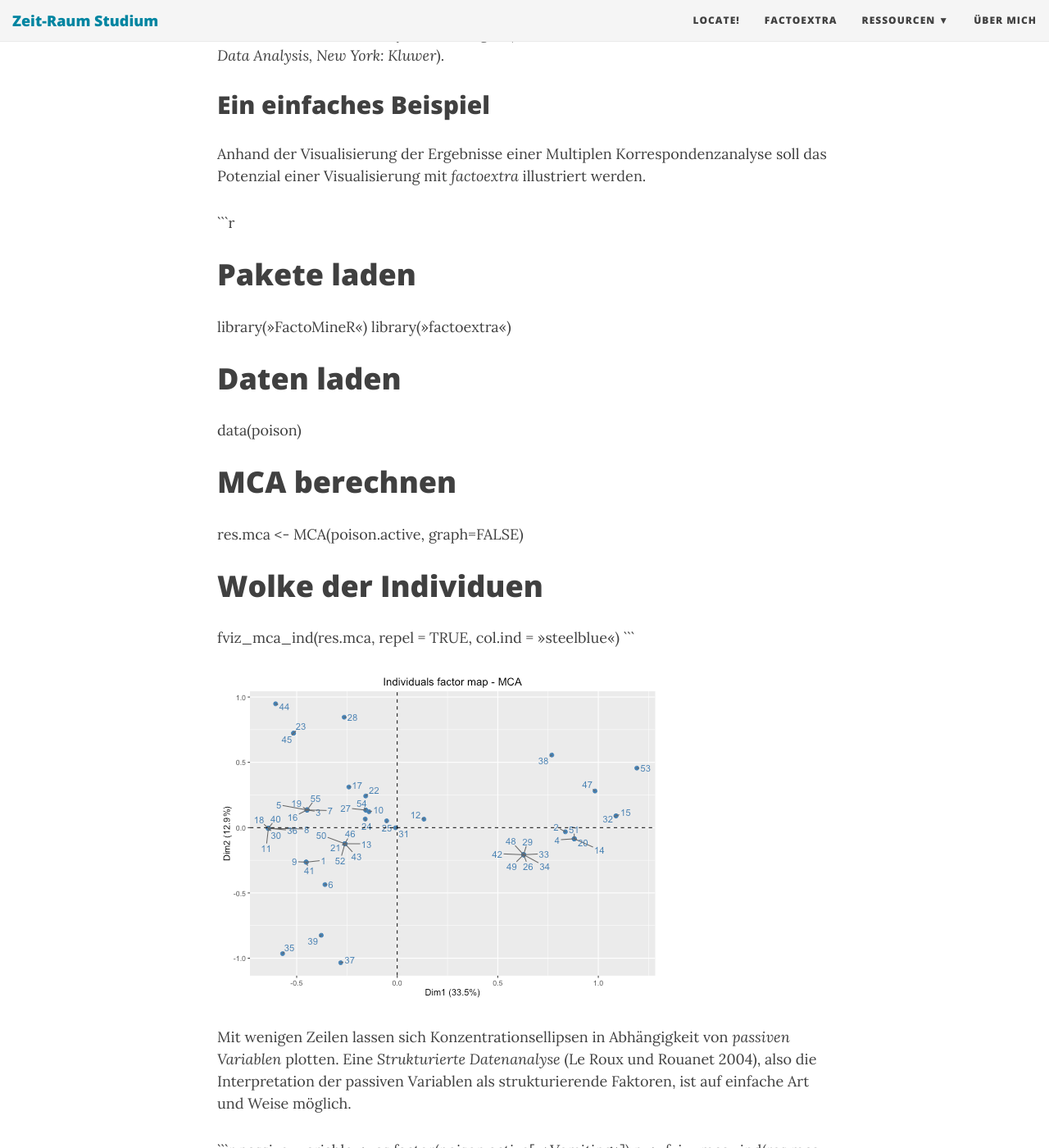
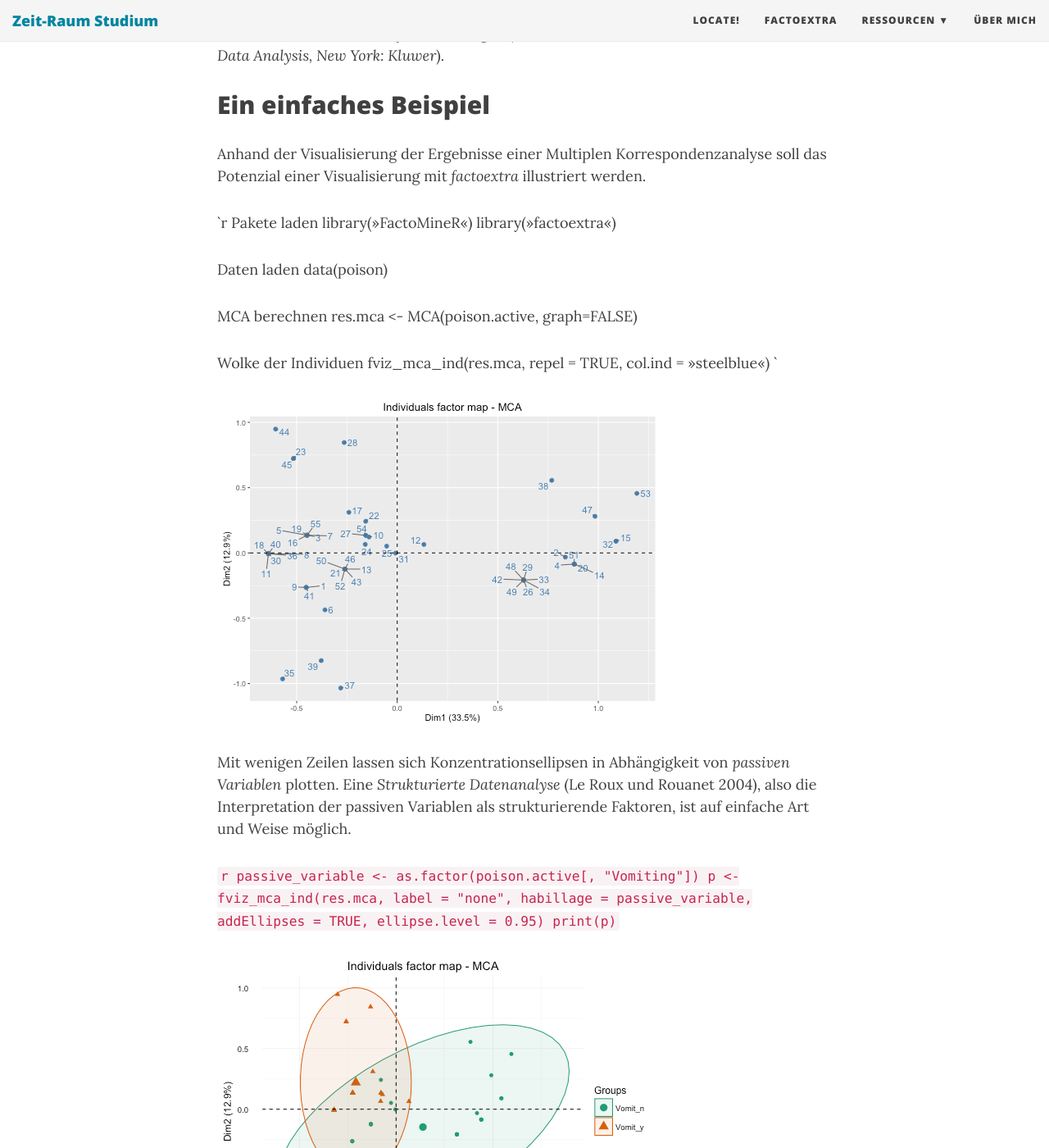
Before and after one commit to inventionate/inventionate-github-pages-backup, a Jekyll site: the page built from _posts/2016-04-26-factoextra.md, in a window 1280 px wide and 1400 px high, scrolled down 1064 px. Shown: the whole window at 82% size. Built offline with Jekyll 4.4.1, drawn with Linux system fonts in a browser that asks for light colours; nearby versions of some CDN libraries; comment, search, counter and statistics services are not loaded; some of the changed text lies outside the part shown.

Commit message:
CRAN release factoextra fix.

```diff
--- a/_posts/2016-04-26-factoextra.md
+++ b/_posts/2016-04-26-factoextra.md
@@ -3,10 +3,10 @@
 title: factoextra
 subtitle: Visualisierung der Ergebnisse Geometrischer Datenanalysen
 bigimg:
-- "/img/fviz\_mfa-1.png" : "Wolke der Individuen – Multiple Faktorenanalyse"
-- "/img/fviz\_mfa-2.png" : "Konzentrationsellipsen – Multiple Faktorenanalyse"
-- "/img/fviz\_mfa-3.png" : "Wolke der Subindividuen – Multiple Faktorenanalyse"
-- "/img/fviz\_mfa-1.png" : "Konfidenzellipsen — Multiple Faktorenanalyse"
+- "/img/fviz_mfa-1.png" : "Wolke der Individuen – Multiple Faktorenanalyse"
+- "/img/fviz_mfa-2.png" : "Konzentrationsellipsen – Multiple Faktorenanalyse"
+- "/img/fviz_mfa-3.png" : "Wolke der Subindividuen – Multiple Faktorenanalyse"
+- "/img/fviz_mfa-1.png" : "Konfidenzellipsen — Multiple Faktorenanalyse"
 ---
 
 Bei _factoextra_ handelt es sich um ein [R Paket][1], das 2015 von [Alboukadel Kassambara][2] entwickelt wurde.  Das Paket ermöglicht es die Ergebnisse multivariater Analyseverfahren zu extrahieren und zu visualisieren. Bei den unterstützten Verfahren handelt es sich um geometrische Verfahren (Hauptkomponentenanalyse, Multiple Korrespondenzanalyse, Clusterverfahren usf.). Insofern ist _factoextra_ ein ideales Werkzeug um _Geometrische Datenanalysen_ durchzuführen. Es eignet sich dafür besonders, weil es zur Visualisierung der Ergebnisse auf Hadley Wickhams [ggplot2][3] zurückgreift. Die generierten sind daher einfach an die individuellen Bedürfnisse anpassbar.
@@ -19,31 +19,31 @@
 
 Anhand der Visualisierung der Ergebnisse einer Multiplen Korrespondenzanalyse soll das Potenzial einer Visualisierung mit _factoextra_ illustriert werden.
 
-\`\`\`r
-# Pakete laden
+`r
+Pakete laden
 library("FactoMineR")
 library("factoextra")
 
-# Daten laden
+Daten laden
 data(poison)
 
-# MCA berechnen
-res.mca \<- MCA(poison.active, graph=FALSE)
+MCA berechnen
+res.mca <- MCA(poison.active, graph=FALSE)
 
-# Wolke der Individuen
-fviz\_mca\_ind(res.mca, repel = TRUE, col.ind = "steelblue")
-\`\`\`
+Wolke der Individuen
+fviz_mca_ind(res.mca, repel = TRUE, col.ind = "steelblue")
+`
 
 ![][image-1]
 
 Mit wenigen Zeilen lassen sich Konzentrationsellipsen in Abhängigkeit von _passiven Variablen_ plotten. Eine _Strukturierte Datenanalyse_ (Le Roux und Rouanet 2004), also die Interpretation der passiven Variablen als strukturierende Faktoren, ist auf einfache Art und Weise möglich.
 
-\`\`\`r
-passive\_variable \<- as.factor(poison.active[, "Vomiting"])
-p \<- fviz\_mca\_ind(res.mca, label = "none", habillage = passive\_variable,
-	              addEllipses = TRUE, ellipse.level = 0.95)
+`r
+passive_variable <- as.factor(poison.active[, "Vomiting"])
+p <- fviz_mca_ind(res.mca, label = "none", habillage = passive_variable,
+  addEllipses = TRUE, ellipse.level = 0.95)
 print(p)
-\`\`\`
+`
 
 ![][image-2]
 
```
Also changed, not shown: other parts of _posts/2016-04-26-factoextra.md (+1 -1 lines).
